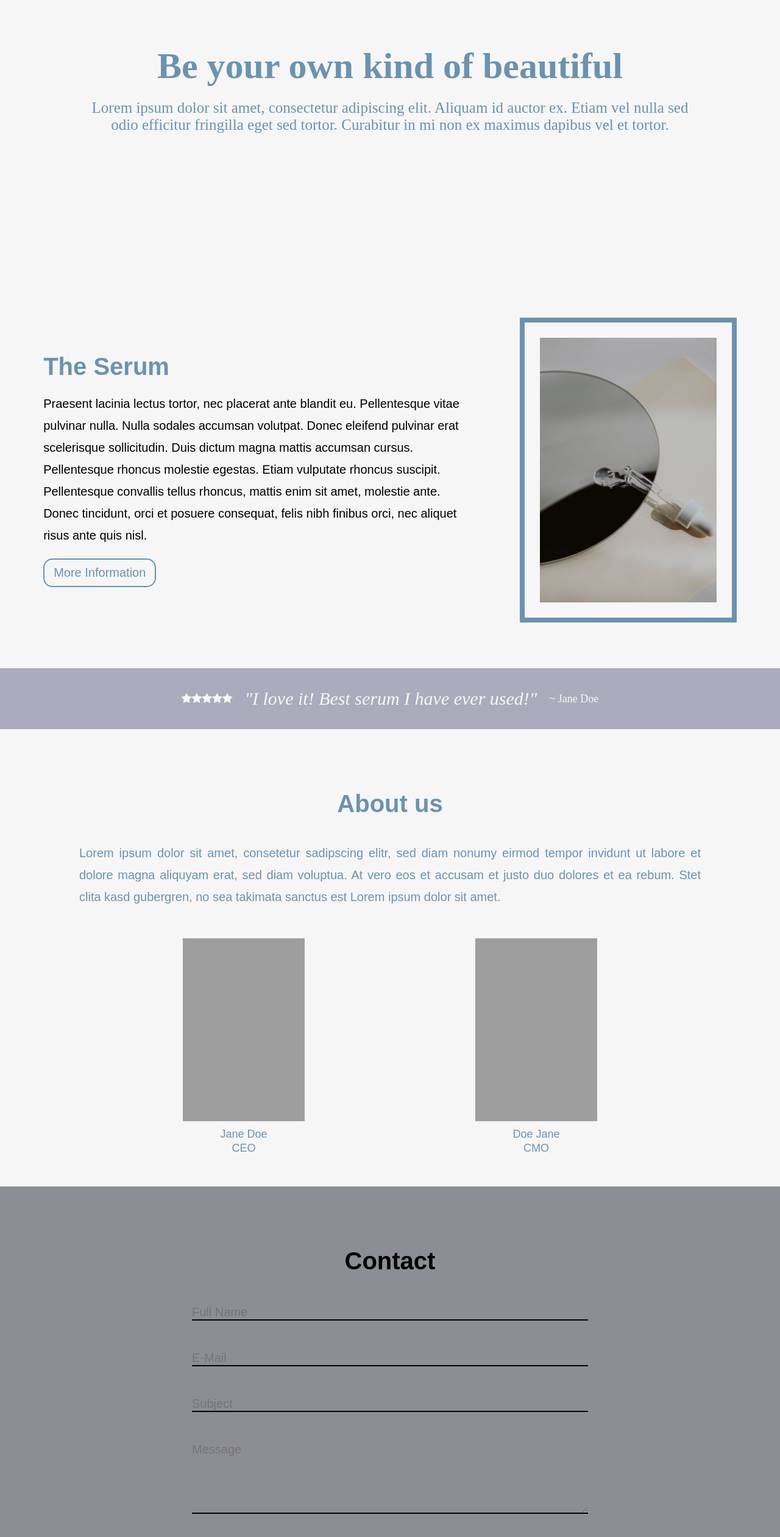
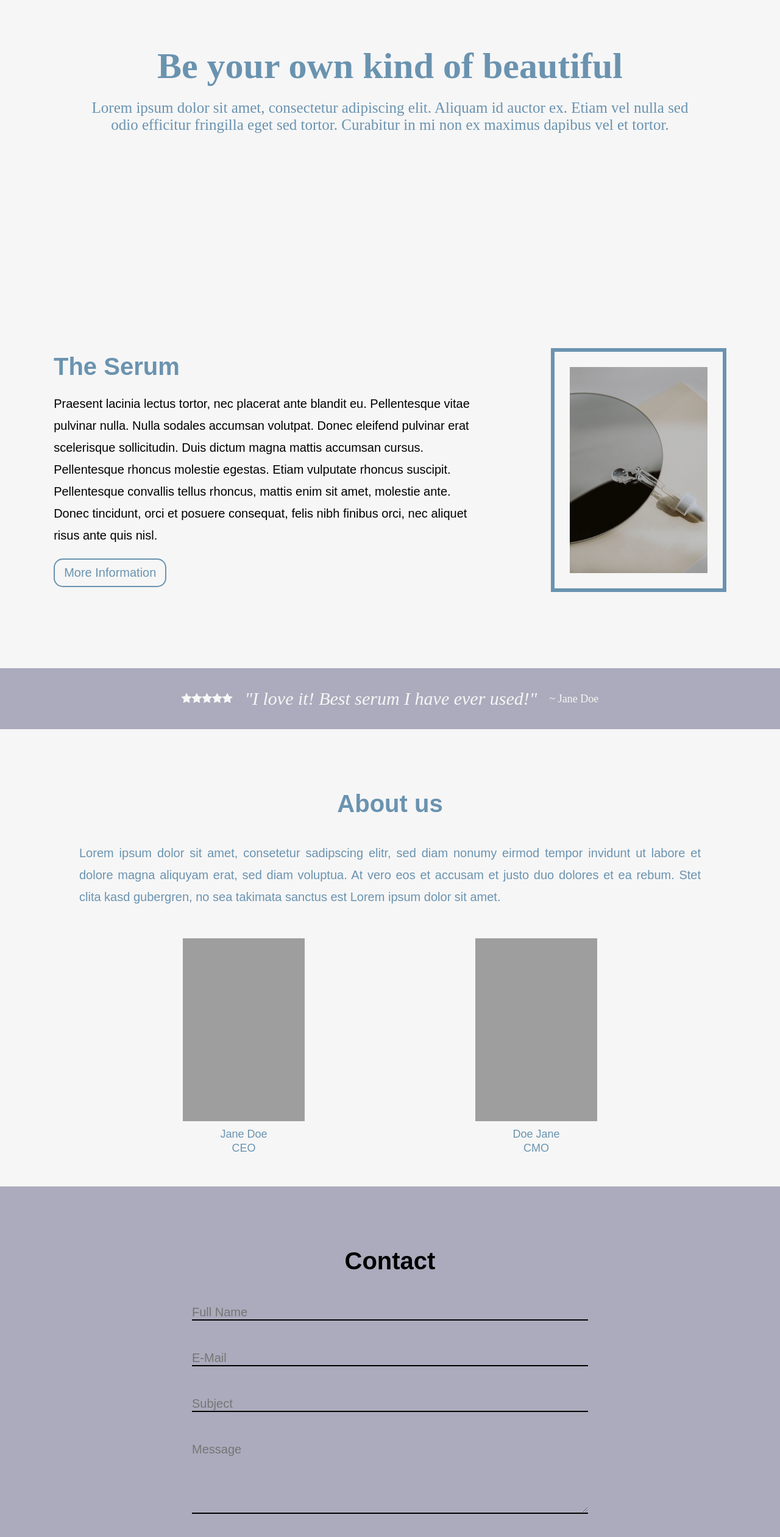
Before and after one commit to jessifee/Beauty-LP, a React (Create React App) app: page / in a window 1280 px wide. Shown: the part 234-2755 px from the top of the page at 61% size. Built offline with nearby package versions, Linux system fonts and the light colour scheme; grey boxes are pictures that could not be loaded; a web font is replaced by a local one.

Commit message:
added reveal animation

```diff
--- a/package.json
+++ b/package.json
@@ -8,7 +8,9 @@
     "@testing-library/user-event": "^13.5.0",
     "bootstrap-icons": "^1.7.2",
     "react": "^17.0.2",
+    "react-animation-on-scroll": "^2.1.0",
     "react-dom": "^17.0.2",
+    "react-reveal": "^1.2.2",
     "react-scripts": "^2.1.3",
     "react-scroll": "^1.8.4",
     "web-vitals": "^2.1.2"
--- a/src/Components/AboutUs/AboutUs.js
+++ b/src/Components/AboutUs/AboutUs.js
@@ -1,4 +1,5 @@
 import React from "react";
+import Flip from "react-reveal/Flip";
 import "./AboutUs.css";
 import TeamMembers from "./TeamMembers";
 import Woman1 from "/Users/jessna/projects/portfolio/src/Components/Images/Woman1.jpg";
@@ -7,7 +8,9 @@ import Woman2 from "/Users/jessna/projects/portfolio/src/Components/Images/Woman
 function AboutUs() {
   return (
     <div className="aboutUs" id="AboutSection">
-      <p className="aboutTitle">About us</p>
+      <Flip top>
+        <p className="aboutTitle">About us</p>
+      </Flip>
       <p className="aboutDescription">
         {" "}
         Lorem ipsum dolor sit amet, consetetur sadipscing elitr, sed diam nonumy
--- a/src/Components/AboutUs/TeamMembers.js
+++ b/src/Components/AboutUs/TeamMembers.js
@@ -1,9 +1,13 @@
 import React from "react";
 import "./TeamMember.css";
+import Fade from "react-reveal/Fade";
+
 function TeamMembers(props) {
   return (
     <div className="member">
-      <img src={props.img} alt="" className="memberImage" />
+      <Fade bottom>
+        <img src={props.img} alt="" className="memberImage" />
+      </Fade>
       <p className="name">{props.name}</p>
       <p className="position">{props.position}</p>
     </div>
--- a/src/Components/Contact.css
+++ b/src/Components/Contact.css
@@ -1,6 +1,6 @@
 .contactSection {
   height: 650px;
-  background-color: rgb(141, 141, 150);
+  background-color: rgb(171, 171, 189);
   font-family: Mukta-Mahee, sans-serif;
   padding: 100px 30px;
   font-size: 20px;
@@ -27,12 +27,12 @@ textarea {
   border-left: none;
   border-right: none;
   border-bottom: solid 2px black;
-  background-color: rgb(141, 141, 150);
+  background-color: rgb(171, 171, 189);
   color: #f6f6f6;
 }
 
 .submitBtn {
-  background-color: rgb(141, 141, 150);
+  background-color: rgb(171, 171, 189);
   border: 2px solid black;
   border-radius: 20px;
   font-size: 20px;
@@ -46,7 +46,7 @@ textarea {
 }
 
 .messageBtn {
-  background-color: rgb(141, 141, 150);
+  background-color: rgb(171, 171, 189);
   border: 4px solid #113a27;
   border-radius: 20px;
   font-size: 20px;
--- a/src/Components/Contact.js
+++ b/src/Components/Contact.js
@@ -1,4 +1,5 @@
 import React, { useState } from "react";
+import Flip from "react-reveal/Flip";
 import "./Contact.css";
 
 function Contact() {
@@ -9,7 +10,9 @@ function Contact() {
   }
   return (
     <div className="contactSection" id="ContactSection">
-      <p className="contactTitle">Contact</p>
+      <Flip top>
+        <p className="contactTitle">Contact</p>
+      </Flip>
       <form className="form">
         <input type="text" name="name" placeholder="Full Name" />
 
--- a/src/Components/LandingPage.js
+++ b/src/Components/LandingPage.js
@@ -1,11 +1,14 @@
 import React from "react";
+import Flip from "react-reveal/Flip";
 import "./LandingPage.css";
 
 function LandingPage() {
   return (
     <div className="LP-Container" id="top">
       <div className="content">
-        <h1 className="quote">Be your own kind of beautiful</h1>
+        <Flip left>
+          <h1 className="quote">Be your own kind of beautiful</h1>
+        </Flip>
         <h2 className="subtitle">
           Lorem ipsum dolor sit amet, consectetur adipiscing elit. Aliquam id
           auctor ex. Etiam vel nulla sed odio efficitur fringilla eget sed
--- a/src/Components/Navbar.css
+++ b/src/Components/Navbar.css
@@ -8,6 +8,7 @@
   font-size: 20px;
   position: sticky;
   top: 0;
+  z-index: 100;
 }
 
 .nav {
--- a/src/Components/Navbar.js
+++ b/src/Components/Navbar.js
@@ -1,8 +1,6 @@
 import React, { useState } from "react";
 import { Link, animateScroll as scroll } from "react-scroll";
 import "./Navbar.css";
-import Product from "./Product";
-
 function Navbar() {
   const [active, setActive] = useState();
 
--- a/src/Components/Product.css
+++ b/src/Components/Product.css
@@ -13,10 +13,10 @@
   max-width: 700px;
 }
 .productImage {
-  max-height: 500px;
+  max-height: 400px;
   height: auto;
   width: auto;
-  border: 8px solid #6a93b0;
+  border: 6px solid #6a93b0;
   padding: 25px;
 }
 
--- a/src/Components/Product.js
+++ b/src/Components/Product.js
@@ -1,4 +1,6 @@
 import React from "react";
+import Fade from "react-reveal/Fade";
+import Flip from "react-reveal/Flip";
 import "./Product.css";
 import ProductImage from "./Images/ProductImage.jpg";
 
@@ -6,7 +8,9 @@ function Product() {
   return (
     <div className="product" id="ProductSection">
       <div className="description">
-        <p className="serum">The Serum</p>
+        <Flip top>
+          <p className="serum">The Serum</p>
+        </Flip>
         <p className="info">
           Praesent lacinia lectus tortor, nec placerat ante blandit eu.
           Pellentesque vitae pulvinar nulla. Nulla sodales accumsan volutpat.
@@ -19,7 +23,9 @@ function Product() {
         </p>
         <button className="more-btn">More Information</button>
       </div>
-      <img className="productImage" src={ProductImage} alt="" />
+      <Fade right>
+        <img className="productImage" src={ProductImage} alt="" />
+      </Fade>
     </div>
   );
 }
```
Also changed, not shown: 1 other file (tests, documents, lock files or other folders).
